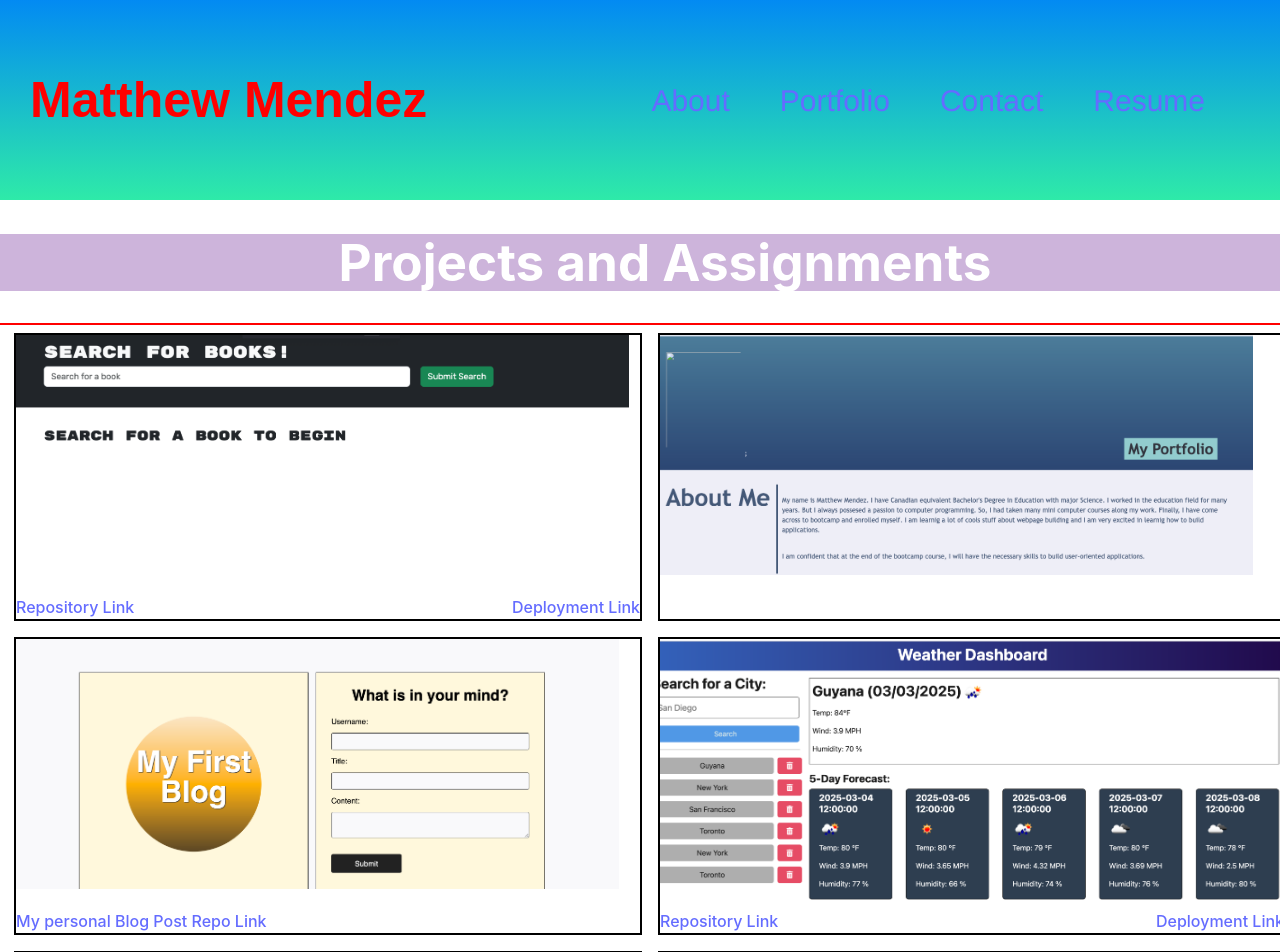
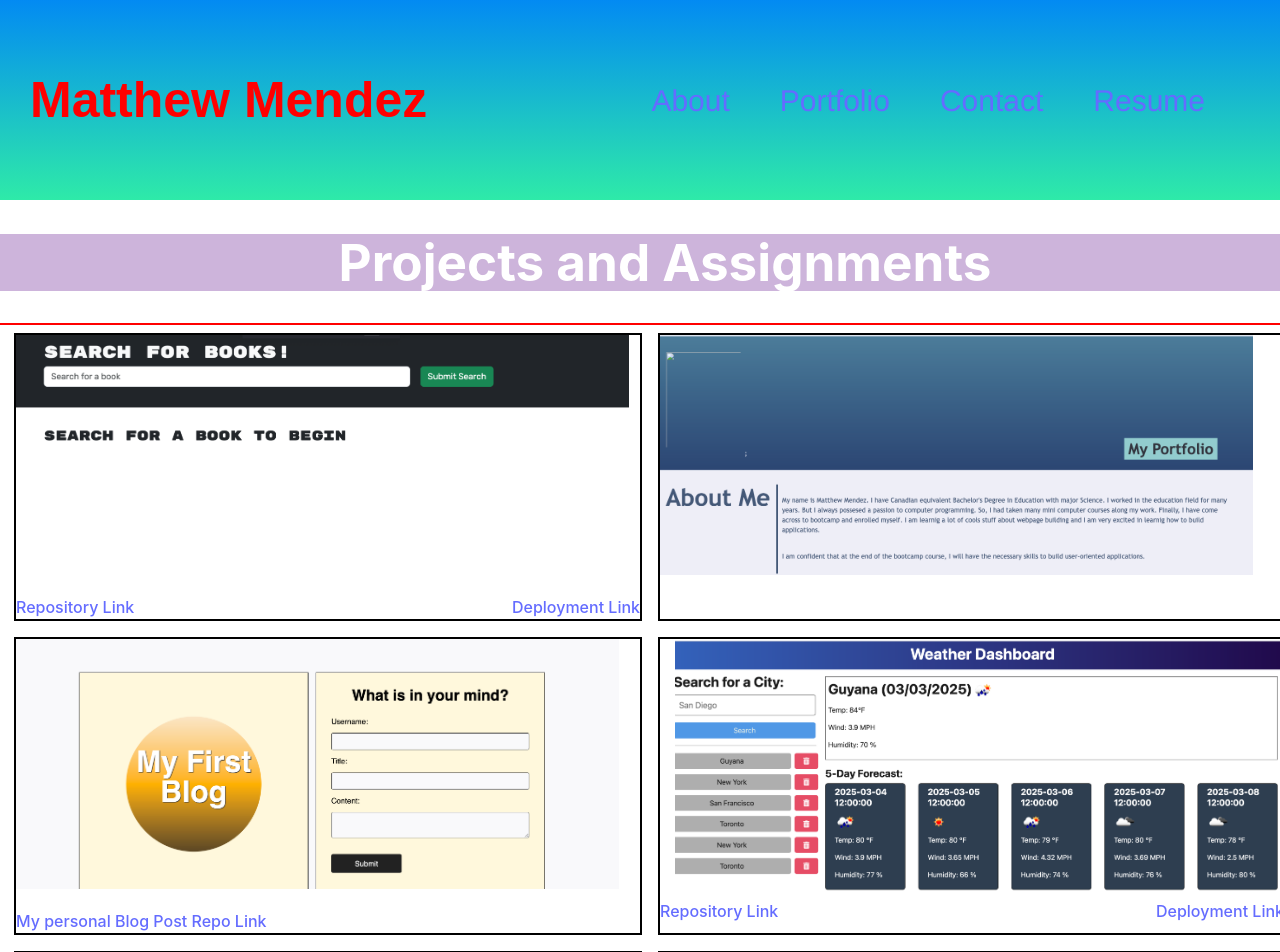
Before and after one commit to Plutarch1971/react-portfolio, a React (Vite) app: page /portfolio in a window 1280 px wide. Shown: the top 952 px of the page. Built offline with nearby package versions, Linux system fonts and the light colour scheme; a web font is replaced by a local one.

Commit message:
Modified Portfolio css for Weather-app-screenshot

```diff
--- a/src/pages/Portfolio/Portfolio.jsx
+++ b/src/pages/Portfolio/Portfolio.jsx
@@ -47,7 +47,8 @@ const Portfolio = () => {
                 <div className="box">
                     <div
                     style={{
-                        padding: '15px',
+                        padding: '10px',
+                        marginLeft: "15px",
                         backgroundImage: "url('/weather-app-screenshot.png')"
                     }}
                     className="screenshot"
```
